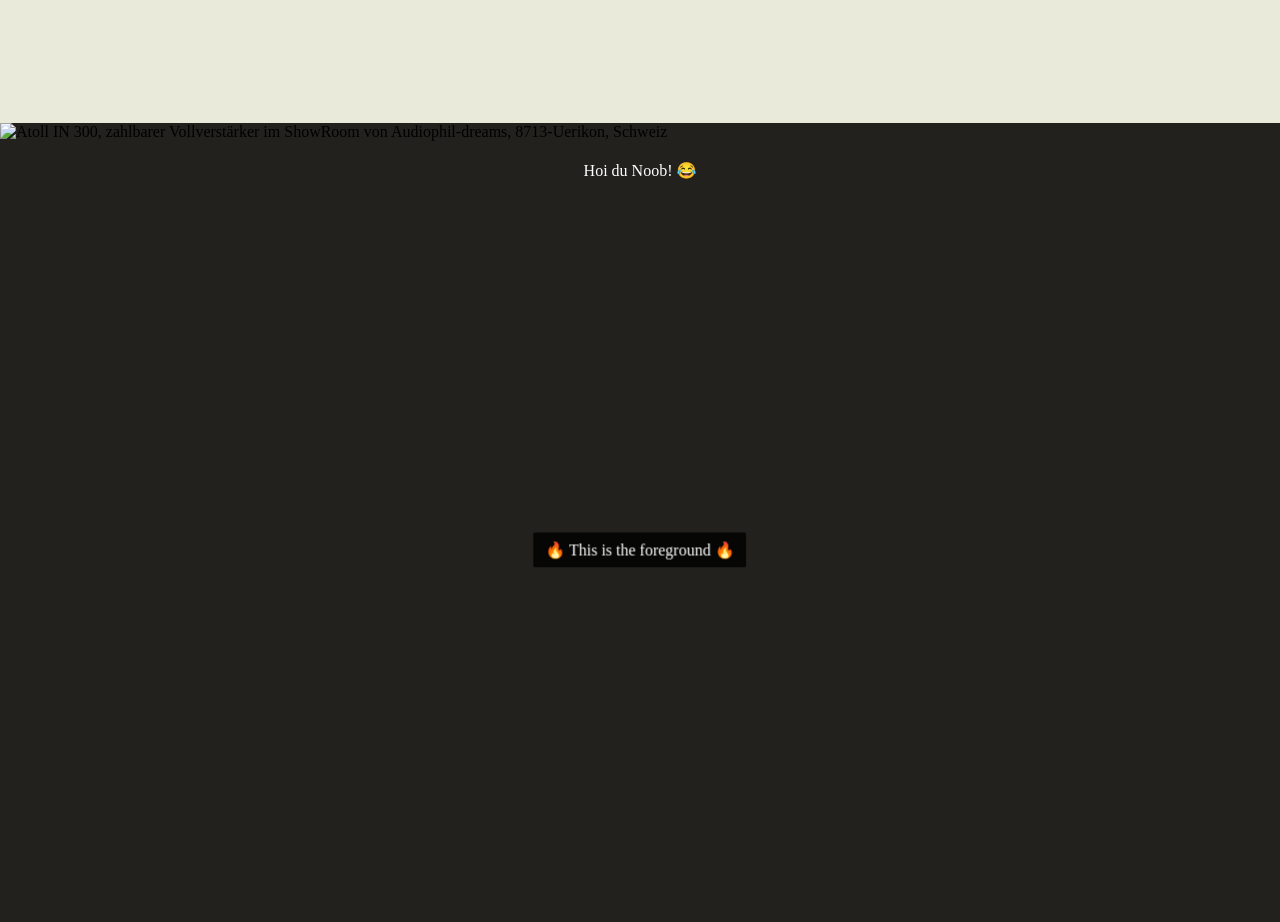
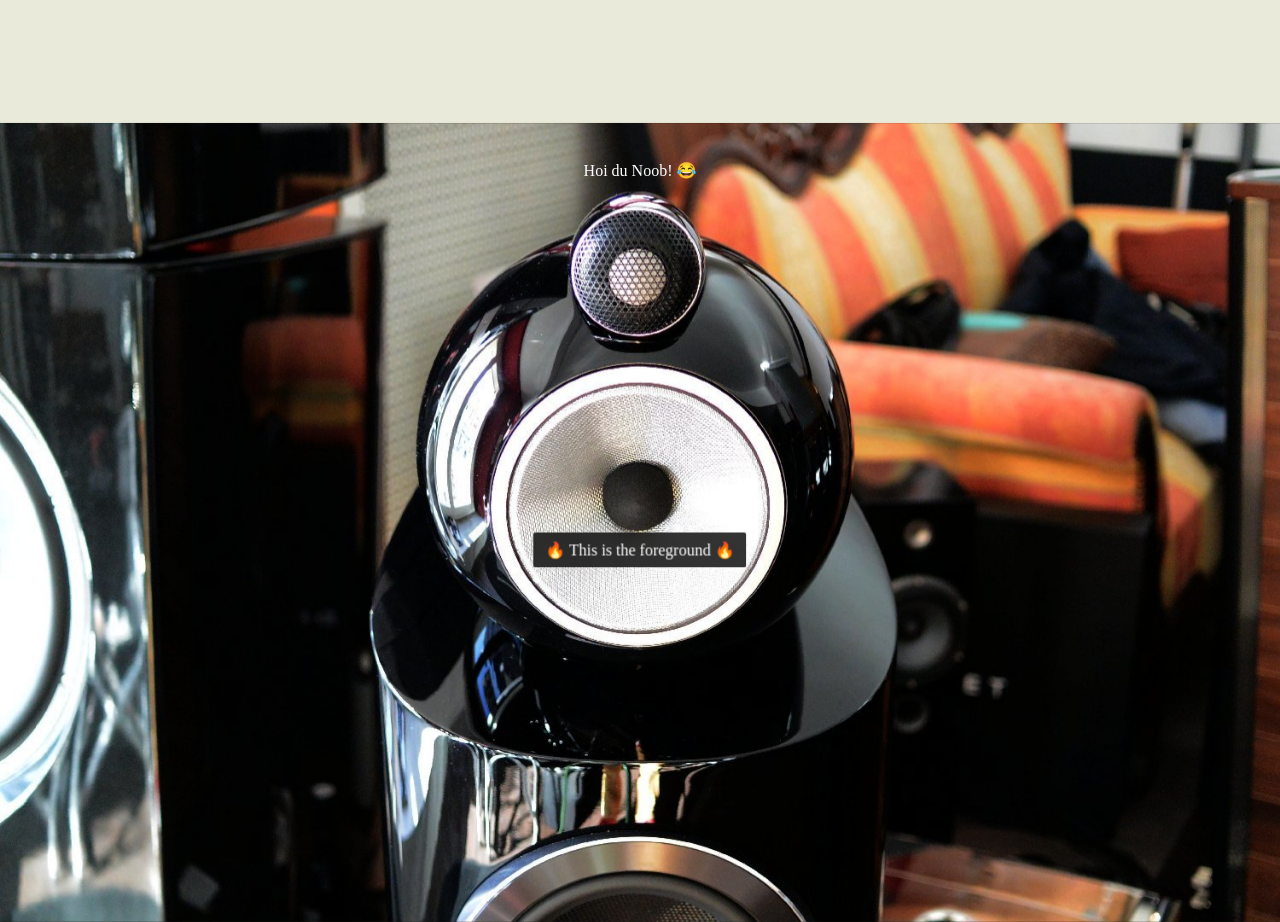
Before and after one commit to joffreymayer/nooby, a plain HTML site: page index.html in a window 1280 px wide. Shown: the part 869-1791 px from the top of the page. Drawn offline with Linux system fonts and the light colour scheme; the site is published under a folder, as on GitHub Pages, so addresses that start at the root find nothing.

Commit message:
Add files via upload

```diff
--- a/index.html
+++ b/index.html
@@ -64,14 +64,14 @@
                         <source
                         media="(max-width: 786px)"
                         sizes="100vw"
-                        srcset="/focal-grande-utopia-and-piano-originale-state-of-the-art-standlautsprecher-bei-audiophil-dreams-8713-uerikon-schweiz.jpg 786w"
+                        srcset="focal-grande-utopia-and-piano-originale-state-of-the-art-standlautsprecher-bei-audiophil-dreams-8713-uerikon-schweiz.jpg 786w"
                         />
 
                         <source
                         sizes="100vw"
-                        srcset="/bw-803-d3-von-vorne-kleiner-high-end-standlautsprecher-bei-audiophil-dreams-in-8713-uerikon-schweiz.JPG 1500w" />
+                        srcset="bw-803-d3-von-vorne-kleiner-high-end-standlautsprecher-bei-audiophil-dreams-in-8713-uerikon-schweiz.JPG 1500w" />
 
-                        <img src="/bw-803-d3-von-vorne-kleiner-high-end-standlautsprecher-bei-audiophil-dreams-in-8713-uerikon-schweiz.JPG"
+                        <img src="bw-803-d3-von-vorne-kleiner-high-end-standlautsprecher-bei-audiophil-dreams-in-8713-uerikon-schweiz.JPG"
                             alt="Atoll IN 300, zahlbarer Vollverstärker im ShowRoom von Audiophil-dreams, 8713-Uerikon, Schweiz"
                             class="storytelling-img" width="1500" height="1000" />
                       </picture>
```
